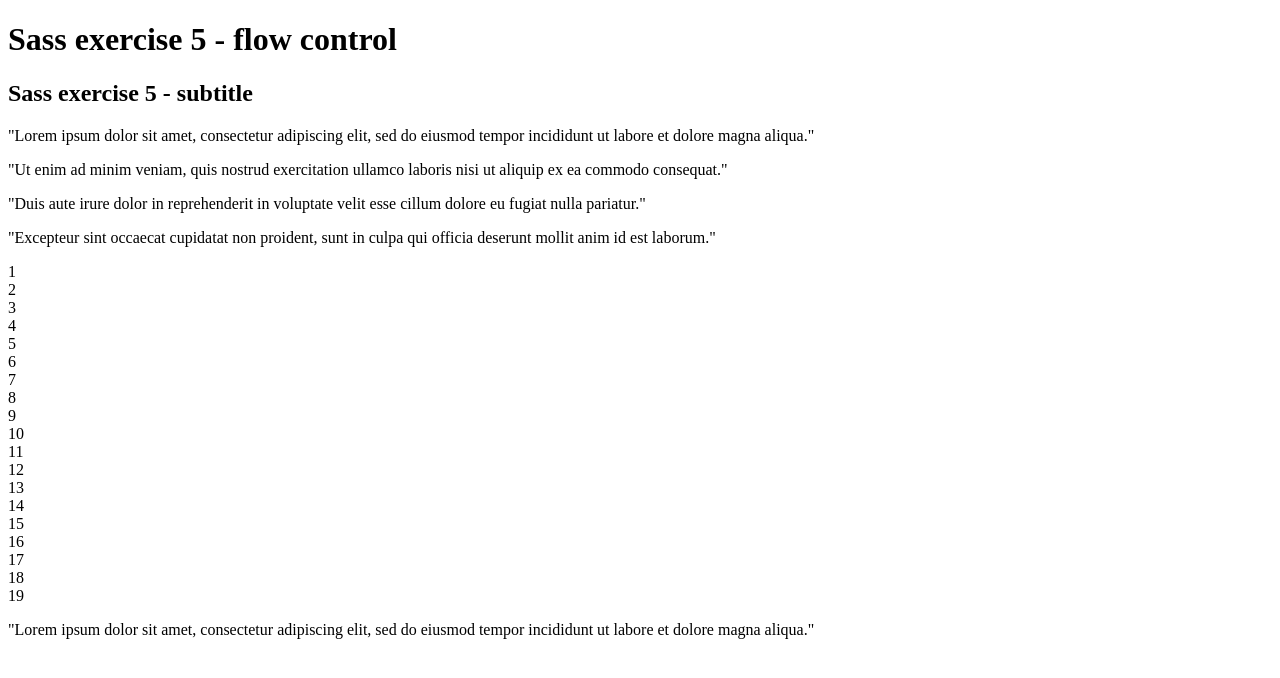
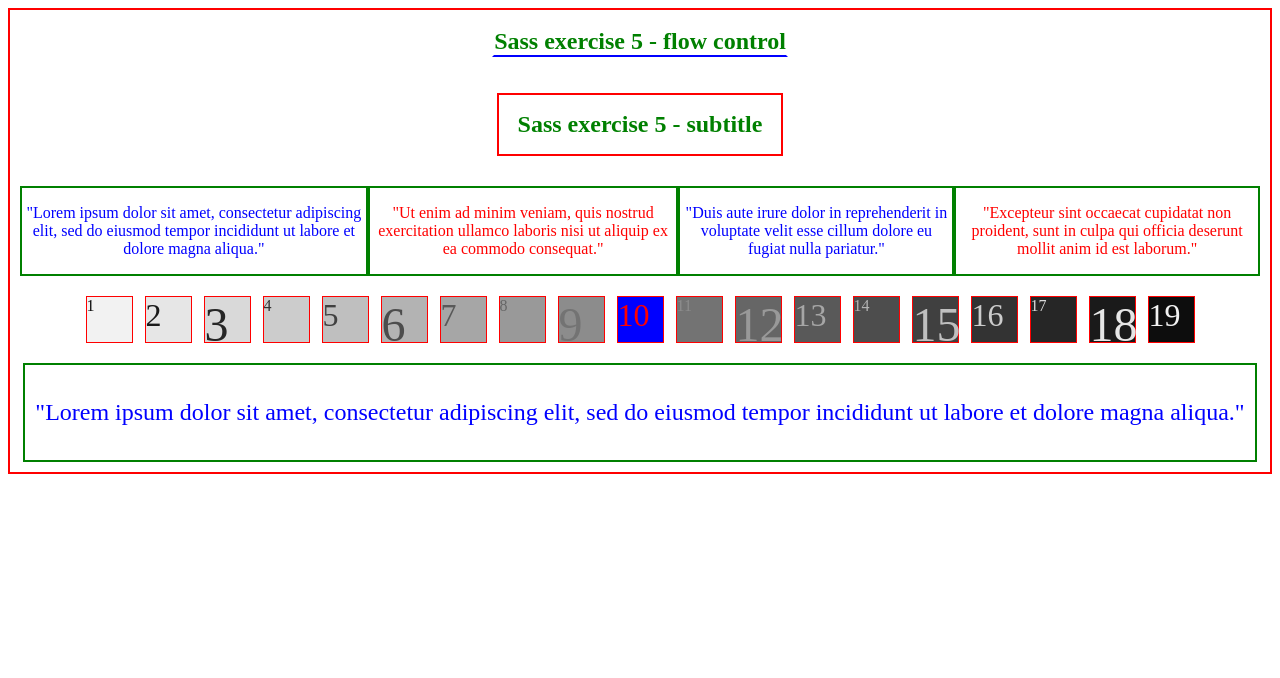
Before and after one commit to paolamelch/DEVELHOPE-PaolaMelchiorreRicci, a plain HTML site: page SASS/sass_exercise_5-flow_control/index.html in a window 1280 px wide. Drawn offline with Linux system fonts and the light colour scheme.

Commit message:
esercizio 5 flow control

```diff
--- /dev/null
+++ b/SASS/sass_exercise_5-flow_control/functions.scss
@@ -0,0 +1,3 @@
+@function font($font-size) {
+    @return $font-size / 16px * 1rem;
+  }
--- a/SASS/sass_exercise_5-flow_control/index.html
+++ b/SASS/sass_exercise_5-flow_control/index.html
@@ -5,24 +5,24 @@
         <link rel="stylesheet" href="./style.css">
     </head>
     <body>
-        <div>
-            <h1>Sass exercise 5 - flow control</h1>
-            <h2>Sass exercise 5 - subtitle</h2>
+        <div class="exercise">
+            <h1 class="exercise-title">Sass exercise 5 - flow control</h1>
+            <h2 class="exercise-subtitle">Sass exercise 5 - subtitle</h2>
             <section>
-                <article>
+                <article class="article-style1">
                     <p>"Lorem ipsum dolor sit amet, consectetur adipiscing elit, sed do eiusmod tempor incididunt ut labore et dolore magna aliqua."</p>
                 </article>
-                <article>
+                <article class="article-style2">
                     <p>"Ut enim ad minim veniam, quis nostrud exercitation ullamco laboris nisi ut aliquip ex ea commodo consequat."</p>
                 </article>
-                <article>
+                <article class="article-style1">
                     <p>"Duis aute irure dolor in reprehenderit in voluptate velit esse cillum dolore eu fugiat nulla pariatur."</p>
                 </article>
-                <article>
+                <article class="article-style2">
                     <p>"Excepteur sint occaecat cupidatat non proident, sunt in culpa qui officia deserunt mollit anim id est laborum."</p>
                 </article>
             </section>
-            <section>
+            <section class="boxes">
                 <div class="fs-1rem">1</div>
                 <div class="fs-2rem">2</div>
                 <div class="fs-3rem">3</div>
@@ -44,7 +44,7 @@
                 <div class="fs-2rem">19</div>
             </section>
             <section>
-                <article>
+                <article class="footer">
                     <p>"Lorem ipsum dolor sit amet, consectetur adipiscing elit, sed do eiusmod tempor incididunt ut labore et dolore magna aliqua."</p>
                 </article>
             </section>
--- /dev/null
+++ b/SASS/sass_exercise_5-flow_control/module.scss
@@ -0,0 +1,5 @@
+$font-size: 16px;
+$color1:red;
+$color2:green;
+$color3:blue;
+$color4:white;
--- a/SASS/sass_exercise_5-flow_control/style.scss
+++ b/SASS/sass_exercise_5-flow_control/style.scss
@@ -0,0 +1,89 @@
+@use "module.scss" as m;
+@use "functions" as f;
+@use "sass:color";
+@use "sass:map";
+
+@mixin article-style($color, $border-color, $font-size) {
+  border: f.font(2px) solid $border-color;
+  color: $color;
+  border-color: $border-color;
+  font-size: $font-size;
+  text-align: center;
+}
+
+.exercise {
+  border: f.font(2px) solid red;
+  display: flex;
+  flex-direction: column;
+  align-items: center;
+
+  &-title {
+    @include article-style(m.$color2, m.$color4, f.font(24px));
+    border-bottom: f.font(2px) solid m.$color3;
+    flex: 1;
+  }
+  &-subtitle {
+    padding: 1rem;
+    border: 2px solid m.$color1;
+    width: f.font(250px);
+    @extend .exercise-title;
+  }
+}
+section {
+  display: flex;
+  margin: f.font(10px);
+  .article-style1 {
+    @include article-style(m.$color3, m.$color2, f.font(16px));
+  }
+  .article-style2 {
+    @include article-style(m.$color1, m.$color2, f.font(16px));
+  }
+}
+
+.boxes {
+  display: flex;
+  gap: f.font(12px);
+  @for $index from 1 to 20 {
+    div:nth-child(#{$index}) {
+      background-color: darken(white, calc($index * 5%));
+      color: lighten(black, calc($index * 5%));
+
+      @if $index == 10 {
+        background-color: m.$color3;
+        color: m.$color1;
+      }
+    }
+  }
+}
+
+$sizes: 1rem, 2rem, 3rem;
+
+@each $size in $sizes {
+  @if $size == 1rem {
+    .fs-1rem {
+      border: f.font(1px) solid m.$color1;
+      width: f.font(45px);
+      height: f.font(45px);
+      font-size: $size;
+    }
+  } @else if $size == 2rem {
+    .fs-2rem {
+      border: f.font(1px) solid m.$color1;
+      width: f.font(45px);
+      height: f.font(45px);
+      font-size: $size;
+    }
+  } @else {
+    .fs-3rem {
+      border: f.font(1px) solid m.$color1;
+      width: f.font(45px);
+      height: f.font(45px);
+      font-size: $size;
+    }
+  }
+}
+
+.footer {
+  @include article-style(m.$color3, m.$color2, f.font(24px));
+  padding: f.font(10px);
+}
```
Also changed, not shown: SASS/sass_exercise_5-flow_control/functions.css (added), SASS/sass_exercise_5-flow_control/module.css (added), SASS/sass_exercise_5-flow_control/style.css, 3 other files.
